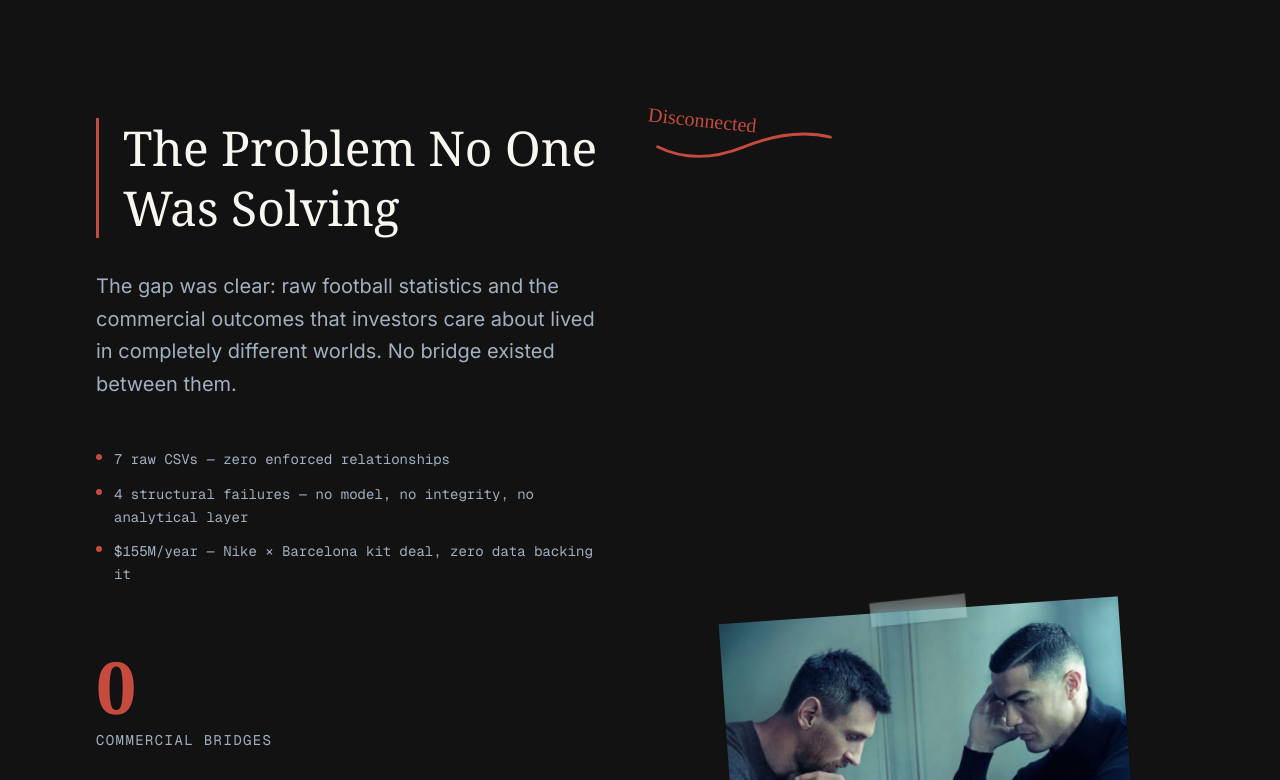
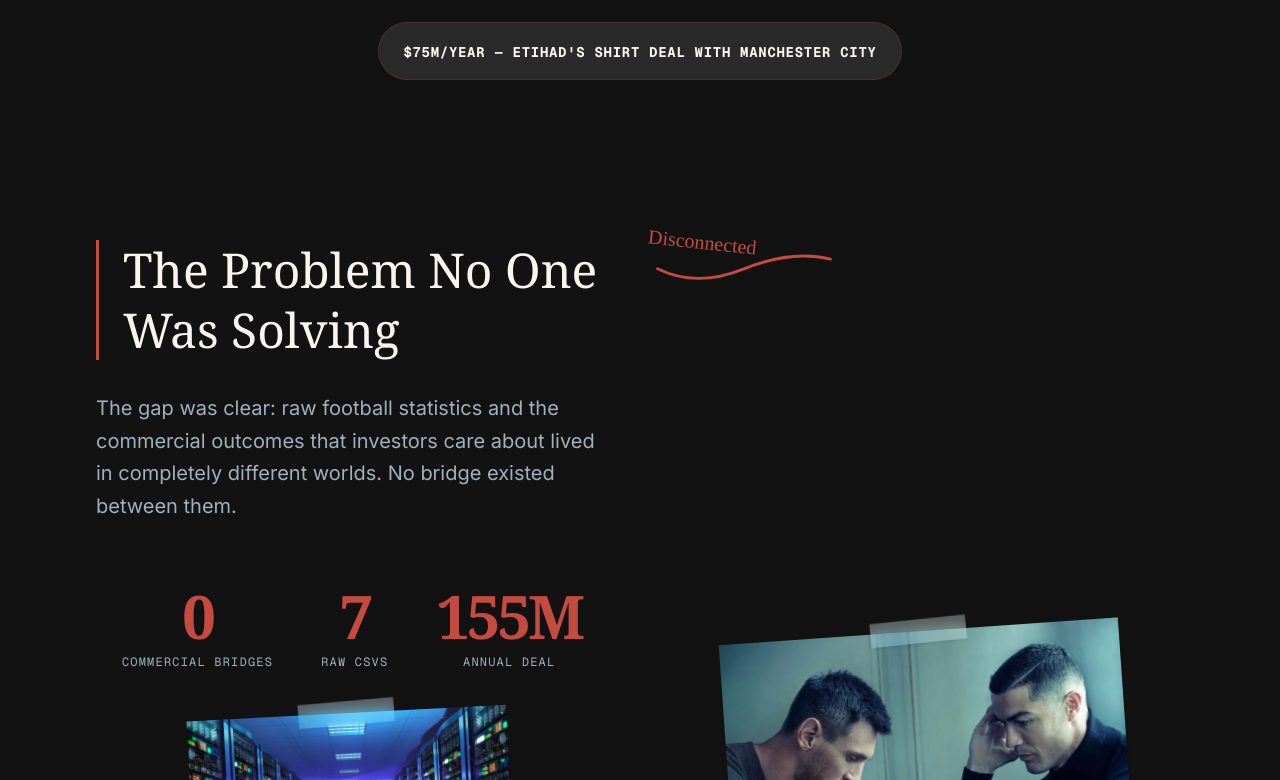
Before and after one commit to kylenguyen291/src, a Next.js app in the folder apps/web/: page /projects/football-sponsorship-analytics in a window 1280 px wide. Shown: the part 1560-2340 px from the top of the page. Built offline with nearby package versions, Linux system fonts and the light colour scheme.

Commit message:
Changing the format

```diff
--- a/apps/web/app/projects/[slug]/page.tsx
+++ b/apps/web/app/projects/[slug]/page.tsx
@@ -280,10 +280,10 @@
                     </p>
 
                     {project.story.opening.highlights && (
-                        <div className="flex flex-wrap justify-center gap-4">
+                        <div className="flex flex-wrap justify-center gap-6">
                             {project.story.opening.highlights.map((highlight, i) => (
-                                <div key={i} className="px-4 py-2 bg-white/5 border border-white/10 rounded-full">
-                                    <span className="text-[#A0B0C0] font-mono text-xs uppercase tracking-widest">{highlight}</span>
+                                <div key={i} className="px-6 py-4 bg-white/10 border border-[#C54B3E]/20 rounded-full backdrop-blur-sm">
+                                    <span className="text-[#F9F6F0] font-mono text-sm font-bold uppercase tracking-wider">{highlight}</span>
                                 </div>
                             ))}
                         </div>
@@ -308,18 +308,27 @@
                                     {chapter.highlights && (
                                         <ul className="space-y-3 pt-4">
                                             {chapter.highlights.map((highlight, i) => (
-                                                <li key={i} className="flex items-start gap-3">
-                                                    <span className="mt-1.5 w-1.5 h-1.5 rounded-full bg-[#C54B3E] shrink-0" />
+                                                <li key={i} className="flex items-start">
                                                     <span className="text-[#A0B0C0] font-mono text-sm leading-relaxed">{highlight}</span>
                                                 </li>
                                             ))}
                                         </ul>
                                     )}
 
-                                    {chapter.stat && (
-                                        <div className="pt-8">
-                                            <p className="text-6xl sm:text-7xl font-bold text-[#C54B3E] tracking-tighter">{chapter.stat.value}</p>
-                                            <p className="uppercase font-mono text-sm tracking-widest text-[#A0B0C0] mt-2">{chapter.stat.label}</p>
+                                    {(chapter.stat || chapter.stats) && (
+                                        <div className="pt-8 flex justify-center items-center gap-12 flex-wrap">
+                                            {chapter.stat && (
+                                                <div className="text-center">
+                                                    <p className="text-5xl sm:text-6xl font-bold text-[#C54B3E] tracking-tighter">{chapter.stat.value}</p>
+                                                    <p className="uppercase font-mono text-xs tracking-widest text-[#A0B0C0] mt-2">{chapter.stat.label}</p>
+                                                </div>
+                                            )}
+                                            {chapter.stats && chapter.stats.map((stat, i) => (
+                                                <div key={i} className="text-center">
+                                                    <p className="text-5xl sm:text-6xl font-bold text-[#C54B3E] tracking-tighter">{stat.value}</p>
+                                                    <p className="uppercase font-mono text-xs tracking-widest text-[#A0B0C0] mt-2">{stat.label}</p>
+                                                </div>
+                                            ))}
                                         </div>
                                     )}
 
--- a/apps/web/lib/projects.tsx
+++ b/apps/web/lib/projects.tsx
@@ -22,6 +22,10 @@
     value: string;
     label: string;
   };
+  stats?: {
+    value: string;
+    label: string;
+  }[];
 }
 
 export interface Project {
@@ -92,11 +96,6 @@
           id: "act-1",
           heading: "The Problem No One Was Solving",
           body: "The gap was clear: raw football statistics and the commercial outcomes that investors care about lived in completely different worlds. No bridge existed between them.",
-          highlights: [
-            "7 raw CSVs — zero enforced relationships",
-            "4 structural failures — no model, no integrity, no analytical layer",
-            "$155M/year — Nike × Barcelona kit deal, zero data backing it",
-          ],
           scrapCards: [
             {
               width: 400,
@@ -113,6 +112,16 @@
             value: "0",
             label: "commercial bridges",
           },
+          stats: [
+            {
+              value: "7",
+              label: "raw csvs",
+            },
+            {
+              value: "155M",
+              label: "annual deal",
+            },
+          ],
           annotation: {
             svg: ["M 10 30 Q 50 50 100 30 T 190 20"],
             label: "Disconnected",
@@ -123,10 +132,19 @@
           id: "act-2",
           heading: "Designing the Bridge",
           body: "The architecture followed a deliberate four-step pipeline: Raw Ingestion, Profiling and Validation, Core Schema Structuring, and Data Normalization. It transformed messy CSV source files into a governed, sponsor-ready analytical platform.",
-          highlights: [
-            "4-step pipeline — Ingest → Validate → Structure → Normalize",
-            "14 governed entities in `football_core`",
-            "726,000+ rows — zero orphan records, zero blank IDs",
+          stats: [
+            {
+              value: "4",
+              label: "step pipeline",
+            },
+            {
+              value: "14",
+              label: "governed entities",
+            },
+            {
+              value: "726K",
+              label: "rows",
+            },
           ],
           scrapCards: [
             {
@@ -155,10 +173,19 @@
           id: "act-3",
           heading: "Asking the Right Questions",
           body: "With a trustworthy, normalized database in place, the project posed 15 commercial questions organized around five analytical pillars: Audience Exposure, Narrative Impact, Reliability, Risk Management, and Value Identification.",
-          highlights: [
-            "15 commercial questions across 5 analytical pillars",
-            "Bundesliga Action Index: 8.4 — highest of all 5 leagues",
-            "Premier League Stability Index: 0.17 — most consistent year-on-year",
+          stats: [
+            {
+              value: "15",
+              label: "commercial questions",
+            },
+            {
+              value: "5",
+              label: "analytical pillars",
+            },
+            {
+              value: "8.4",
+              label: "action index",
+            },
           ],
           scrapCards: [
             {
@@ -182,10 +209,19 @@
           id: "act-4",
           heading: "What This Makes Possible",
           body: "Brands can now choose where to invest by comparing league-level action intensity, volatility, and seasonal predictability. They can pick who to back by screening players for involvement, discipline, playing-time reliability, and hidden value.",
-          highlights: [
-            "15 repeatable SQL queries replacing expensive agency audits",
-            "\"Safe Stars\" — >4.5 involvement/90 + <0.15 card risk/90",
-            "30–50% lower fees contracting Hidden Stars before valuations peak",
+          stats: [
+            {
+              value: "15",
+              label: "sql queries",
+            },
+            {
+              value: "4.5",
+              label: "involvement rate",
+            },
+            {
+              value: "50%",
+              label: "lower fees",
+            },
           ],
           scrapCards: [
             {
@@ -199,10 +235,6 @@
               ),
             },
           ],
-          stat: {
-            value: "100%",
-            label: "auditable insights",
-          },
         },
       ],
       depiction: {
```
